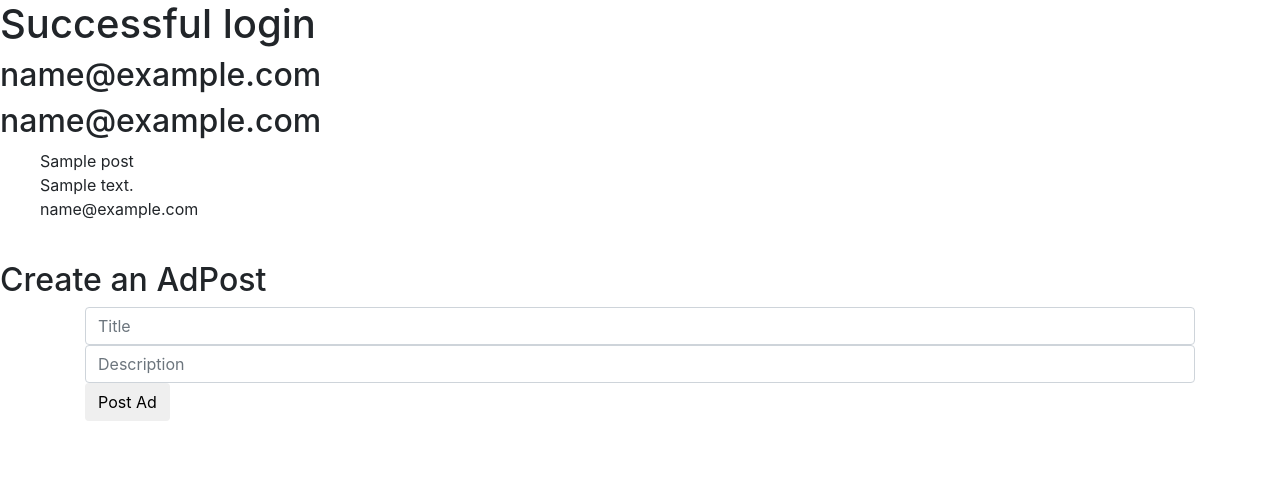
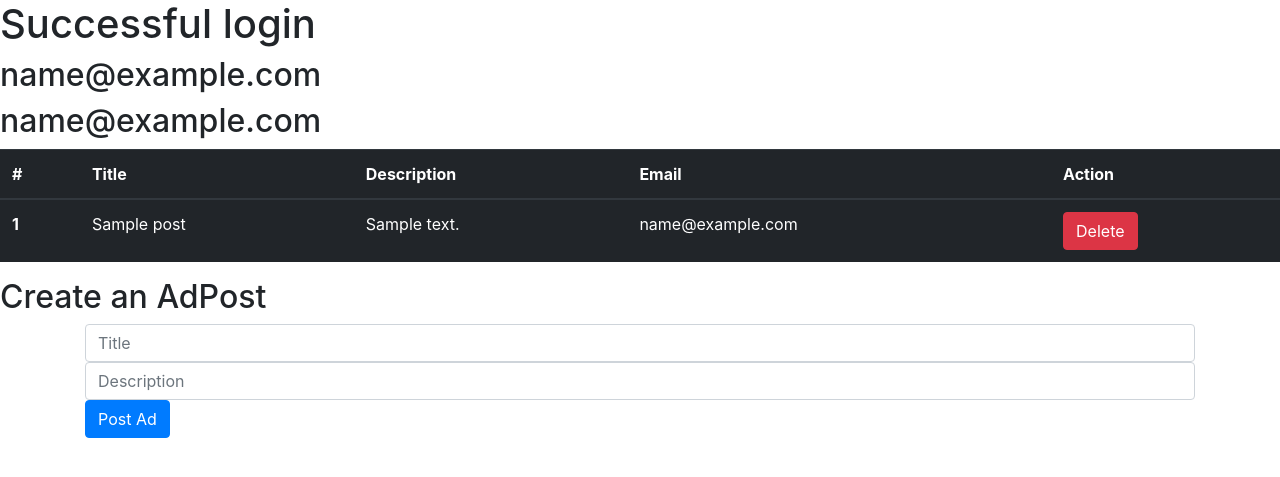
Before and after one commit to tihang/express-passport-login, a Node server app: page /profile in a window 1280 px wide. Shown: the part 56-533 px from the top of the page. Run offline with Node 20, Linux system fonts and the light colour scheme; a user stored in the database is signed in; tables that the repository leaves empty hold one stand-in row (values such as "Sample post"); some libraries are stand-ins or nearby versions.

Commit message:
created delete post function

```diff
--- a/routes/profile-routes.js
+++ b/routes/profile-routes.js
@@ -35,4 +35,13 @@ router.post('/', authcheck, (req, res)=>{
     });
 });
 
+router.post('/deletepost', authcheck, (req, res)=>{
+    Post.findByIdAndRemove(req.body._id, (err, post) => {
+        if(err) throw err;
+        else{
+            res.redirect('/profile');
+        }
+    });
+});
+
 module.exports = router;
--- a/views/profile.ejs
+++ b/views/profile.ejs
@@ -11,20 +11,39 @@
     <h1>Successful login</h1>
     <h2><%= user.local.email %></h2>
     <h2><%= user.google.email %></h2>
-    <ul>
-            <% posts.forEach(function(post){ %>
-              <%= post.title %> <br>
-              <%= post.description %> <br>
-              <%= post.email %><br><br>
+
+    <table class="table table-dark">
+        <thead>
+          <tr>
+            <th scope="col">#</th>
+            <th scope="col">Title</th>
+            <th scope="col">Description</th>
+            <th scope="col">Email</th>
+            <th scope="col">Action</th>
+          </tr>
+        </thead>
+        <tbody>
+            <% posts.forEach(function(post, i){ %>
+                <tr>
+                    <th scope="row"><%= i+1 %></th>
+                    <td><%= post.title %></td>
+                    <td><%= post.description %></td>
+                    <td><%= post.email %></td>
+                    <form action="profile/deletepost" method="post">
+                    <td><button class="btn btn-danger" type="submit">Delete</button></td>
+                    <input type="hidden" name="_id" value="<%= post._id %>">
+                    </form>
+                </tr>
             <% }); %>
-    </ul>
+        </tbody>
+      </table>
 
     <h2>Create an  AdPost</h2>
     <div class="container">
         <form action="/profile" method="POST">
         <input class="form-control" type="text" name="title" placeholder="Title" required>
-        <input class="form-control" type="text" name="description" placeholder="Description" required>
-        <input type="submit" class="btn btn-submit" value="Post Ad">
+        <input class="form-control" type="text" name="description" placeholder="Description"required>
+        <input type="submit" class="btn btn-primary" value="Post Ad">
         </form>
     </div>
 </body>
```
